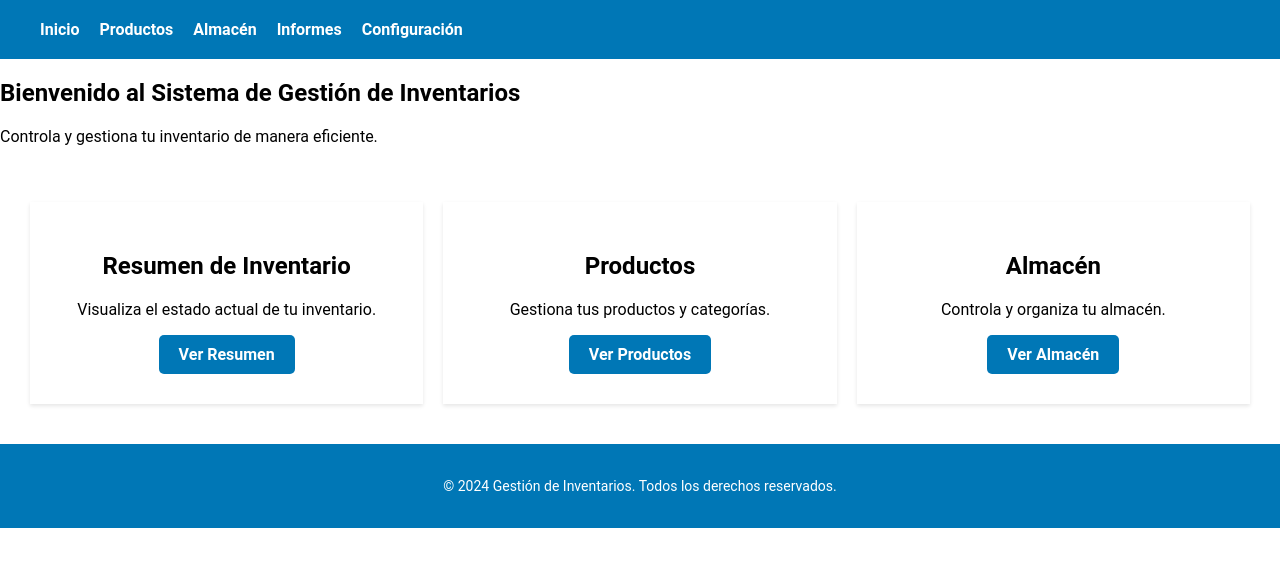
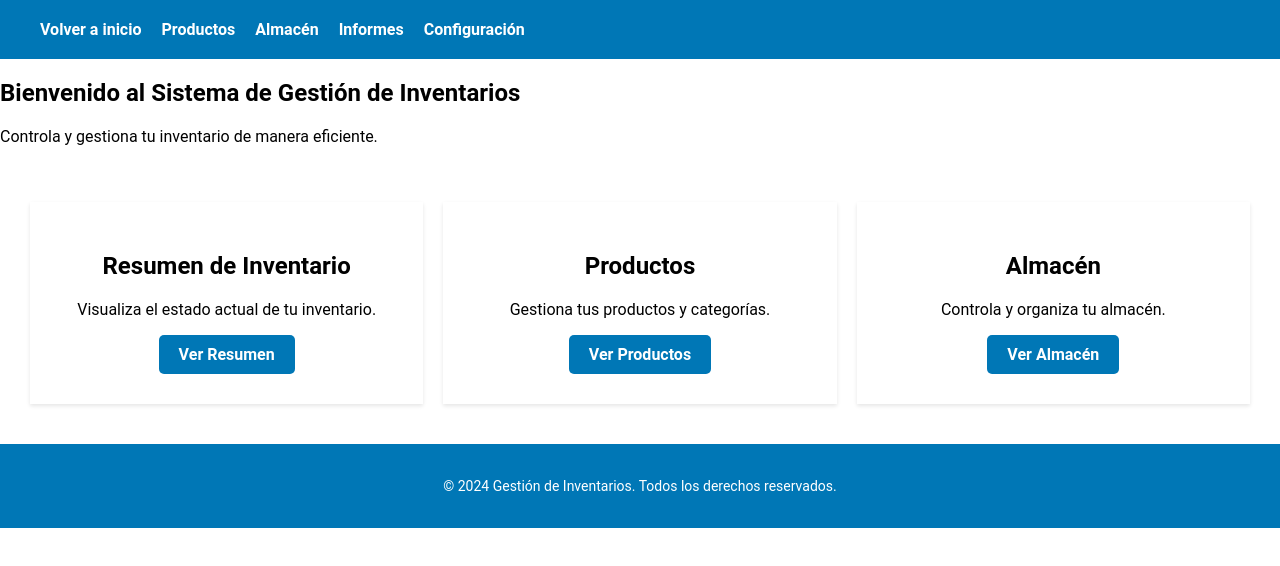
Before and after one commit to amarmol33/gitPractica, a plain HTML site: page Tapia/index.html in a window 1280 px wide. Drawn offline with Linux system fonts and the light colour scheme.

Commit message:
volver a inicio agregado

```diff
--- a/Tapia/index.html
+++ b/Tapia/index.html
@@ -80,7 +80,7 @@
     <header>
         <nav>
           <ul>
-            <li><a href="#">Inicio</a></li>
+            <li><a href="amarmol33/gitPractica/index.html">Volver a inicio</a></li>
             <li><a href="#">Productos</a></li>
             <li><a href="#">Almacén</a></li>
             <li><a href="#">Informes</a></li>
```
